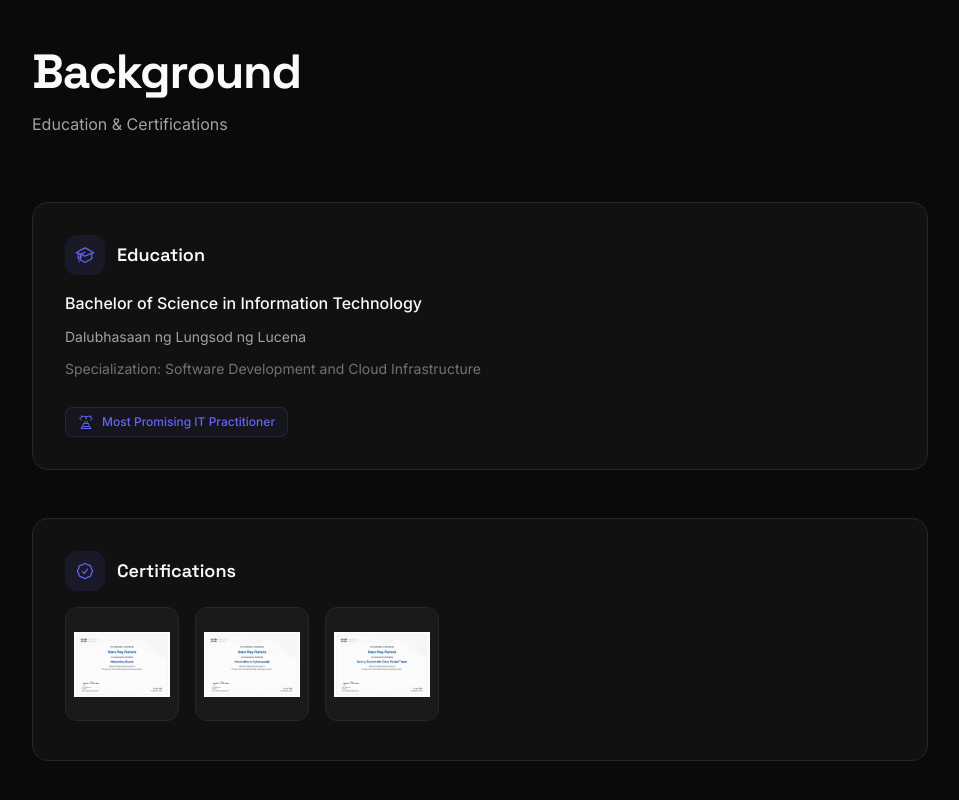
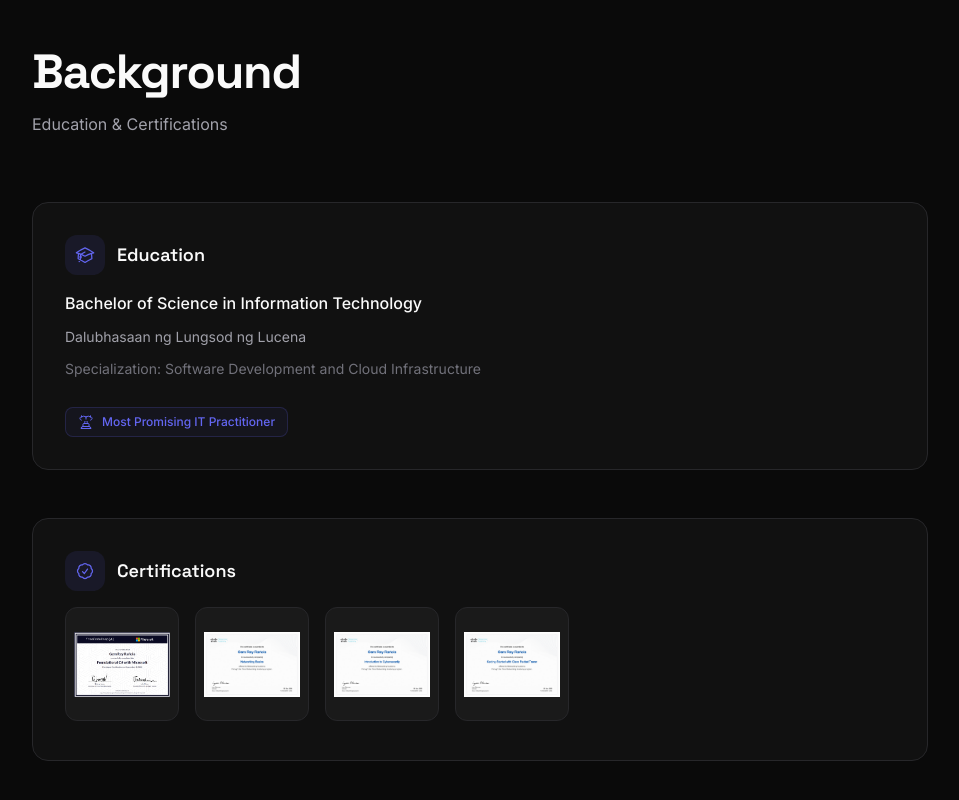
Before and after one commit to gemrey13/gemrey13.github.io, a React (Vite) app: page / in a window 1280 px wide. Shown: the part 11172-11972 px from the top of the page, without its empty margins (160-1119 px from the left). Built offline with nearby package versions, Linux system fonts and the light colour scheme; no server answers.

Commit message:
feat(certifications): add Foundational C# certification from freeCodeCamp

```diff
--- a/src/data/personal.ts
+++ b/src/data/personal.ts
@@ -87,6 +87,12 @@ export const storytellingBeats = [
 //   { src: "/certification/image.jpg", name: "Cert Name", issuer: "Issuer", url: "optional-link" }
 export const certifications: Certification[] = [
   {
+    src: "/certification/foundational-csharp.png",
+    name: "Foundational C# with Microsoft",
+    issuer: "freeCodeCamp",
+    url: "https://freecodecamp.org/certification/codewgem/foundational-c-sharp-with-microsoft",
+  },
+  {
     src: "/certification/Networking_Basics.jpg",
     name: "Networking Basics",
     issuer: "Cisco - Net Acad",
```
Also changed, not shown: public/certification/foundational-csharp.png (added).
